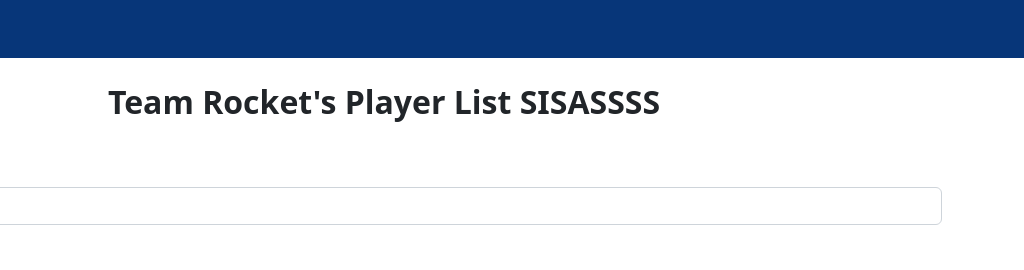
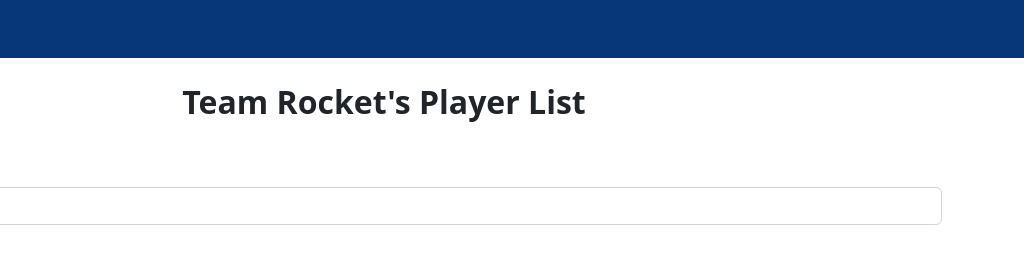
Before and after one commit to MiloVirus/Proyecto-CRUD-Ucamp, a plain HTML site: page index.html in a window 1280 px wide. Shown: the top 270 px of the page, 256-1280 px from the left. Drawn offline with Linux system fonts and the light colour scheme.

Commit message:
15th Commit

```diff
--- a/index.html
+++ b/index.html
@@ -19,7 +19,7 @@
             </div>
           </nav>
     </header>
-    <h2>Team Rocket's Player List SISASSSS</h2>
+    <h2>Team Rocket's Player List</h2>
     <div class="container" id="formContainer">
         <form id="my_form" action="">
                 <div class="mb-3">
```
